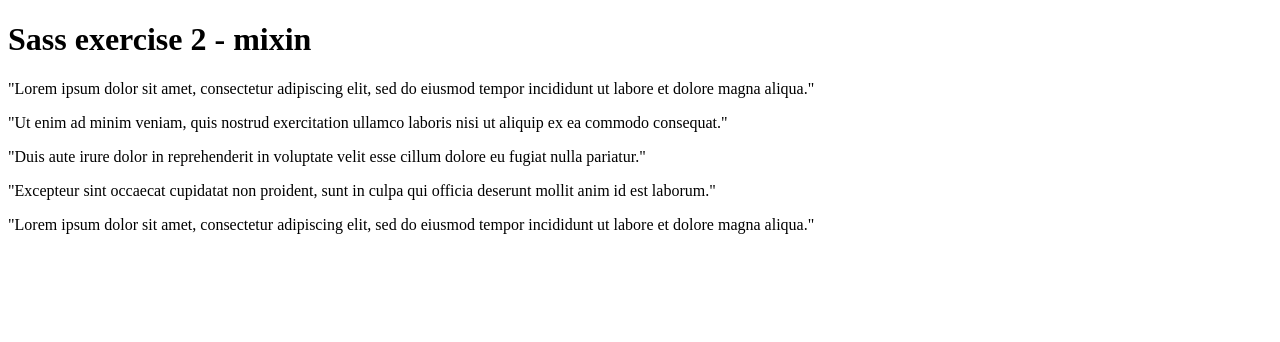
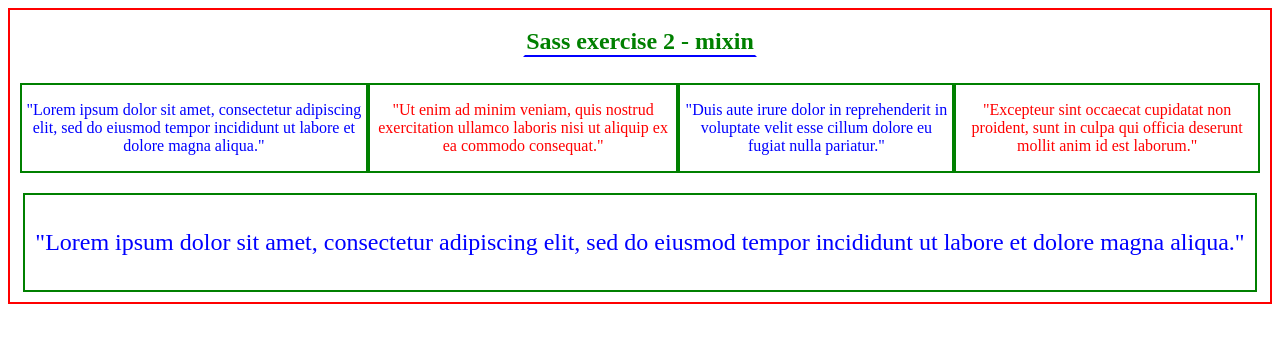
Before and after one commit to paolamelch/DEVELHOPE-PaolaMelchiorreRicci, a plain HTML site: page SASS/sass_exercise_2-mixin/index.html in a window 1280 px wide. Drawn offline with Linux system fonts and the light colour scheme.

Commit message:
esercizio 2 SASS

```diff
--- a/SASS/sass_exercise_2-mixin/index.html
+++ b/SASS/sass_exercise_2-mixin/index.html
@@ -5,23 +5,23 @@
         <link rel="stylesheet" href="./style.css">
     </head>
     <body>
-        <div>
-            <h1>Sass exercise 2 - mixin</h1>
+        <div class="exercise">
+            <h1 class="exercise-title">Sass exercise 2 - mixin</h1>
             <section>
-                <article>
+                <article class="article-style1">
                     <p>"Lorem ipsum dolor sit amet, consectetur adipiscing elit, sed do eiusmod tempor incididunt ut labore et dolore magna aliqua."</p>
                 </article>
-                <article>
+                <article class="article-style2">
                     <p>"Ut enim ad minim veniam, quis nostrud exercitation ullamco laboris nisi ut aliquip ex ea commodo consequat."</p>
                 </article>
-                <article>
+                <article class="article-style1">
                     <p>"Duis aute irure dolor in reprehenderit in voluptate velit esse cillum dolore eu fugiat nulla pariatur."</p>
                 </article>
-                <article>
+                <article class="article-style2">
                     <p>"Excepteur sint occaecat cupidatat non proident, sunt in culpa qui officia deserunt mollit anim id est laborum."</p>
                 </article>
             </section>
-            <section>
+            <section class="footer">
                 <article>
                     <p>"Lorem ipsum dolor sit amet, consectetur adipiscing elit, sed do eiusmod tempor incididunt ut labore et dolore magna aliqua."</p>
                 </article>
--- a/SASS/sass_exercise_2-mixin/style.scss
+++ b/SASS/sass_exercise_2-mixin/style.scss
@@ -0,0 +1,41 @@
+$font-size: 1rem;
+
+@mixin article-style($color, $border-color, $font-size) {
+  border: 2px solid $border-color;
+  color: $color;
+  border-color: $border-color;
+  font-size: $font-size;
+}
+
+.exercise {
+  border: 2px solid red;
+  display: flex;
+  flex-direction: column;
+  align-items: center;
+
+  .exercise-title {
+    @include article-style(green, white, 24px);
+    border-bottom: 2px solid blue;
+    width: 230px;
+    text-align: center;
+  }
+  section {
+    display: flex;
+    margin: 10px;
+  }
+}
+
+.article-style1 {
+  @include article-style(blue, green, $font-size);
+  text-align: center;
+}
+.article-style2 {
+  @include article-style(red, green, $font-size);
+  text-align: center;
+}
+
+.footer {
+  @include article-style(blue, green, 24px);
+  padding: 10px;
+  text-align: center;
+}
```
Also changed, not shown: SASS/sass_exercise_2-mixin/style.css, 1 other file.
